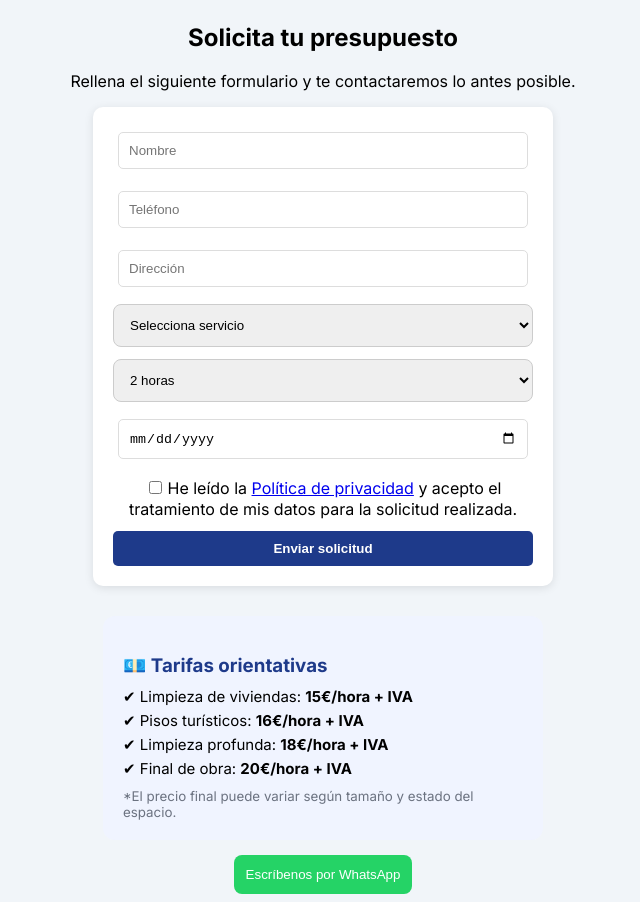
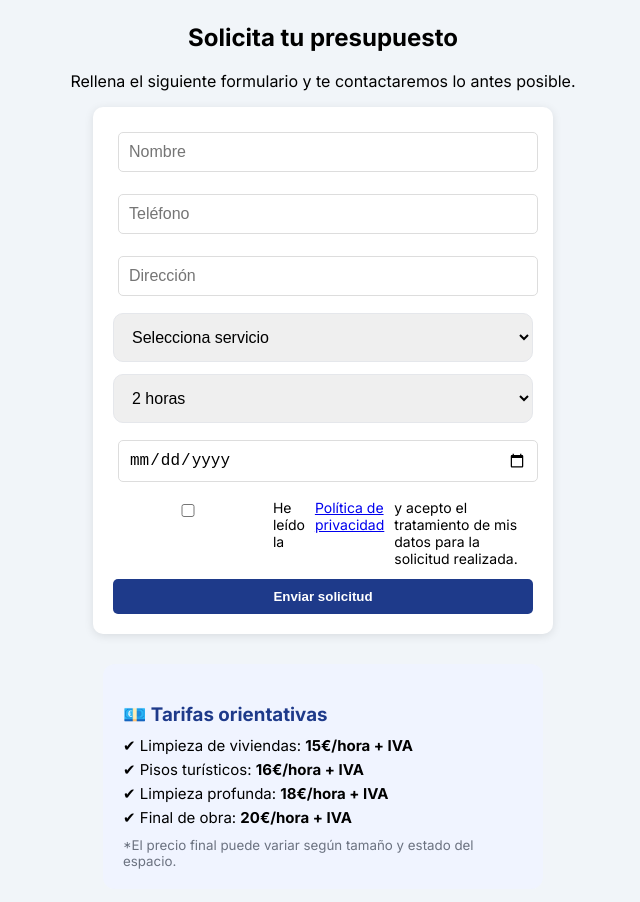
Before and after one commit to mduarte1996/limpiezas-dashboard, a React (Create React App) app: page / in a window 1280 px wide. Shown: the part 4540-5442 px from the top of the page, without its empty margins (317-957 px from the left). Built offline with nearby package versions, Linux system fonts and the light colour scheme; no server answers.

Commit message:
modales SEO actualizados

```diff
--- a/src/pages/Home.css
+++ b/src/pages/Home.css
@@ -190,9 +190,19 @@ body {
 
 .form input,
 .form select {
-  padding: 12px;
-  border-radius: 8px;
-  border: 1px solid #ccc;
+  width: 100%;
+  padding: 14px;
+  border-radius: 10px;
+  border: 1px solid #e5e7eb;
+  box-sizing: border-box;
+  font-size: 16px;
+}
+.form label {
+  display: flex;
+  align-items: flex-start;
+  gap: 10px;
+  text-align: left;
+  font-size: 14px;
 }
 
 /* WHATSAPP */
@@ -636,6 +646,11 @@ max-width: 100%;
 
 .about-text p {
 text-align: left;
+}
+.about-text strong {
+  color: #111827;
+  font-weight: 600;
+  letter-spacing: 0.2px;
 }
 
 }
@@ -1308,3 +1323,22 @@ margin-top: 10px;
 background: #2563eb;
 color: white;
 }
+.lang-switcher {
+  margin-left: 15px;
+}
+
+@media (max-width: 768px) {
+
+.lang-switcher {
+  order: 2;
+}
+
+.hamburger {
+  order: 3;
+}
+
+.logo {
+  order: 1;
+}
+
+}
```
